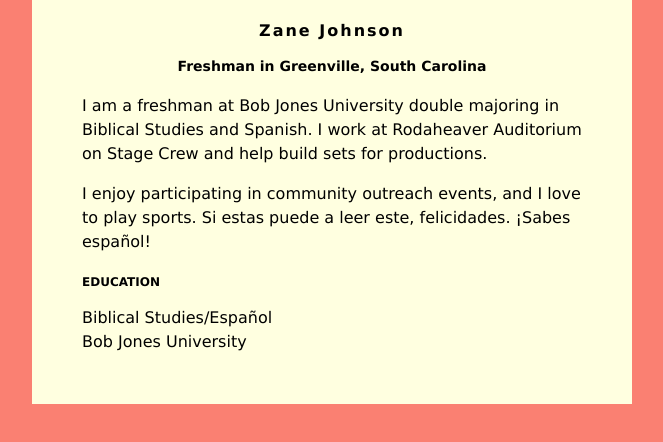
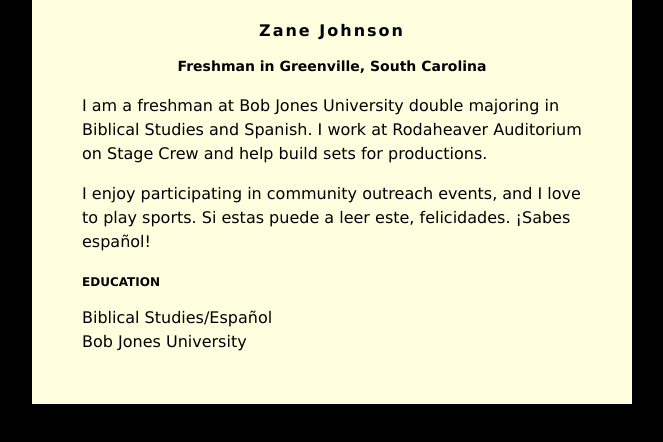
Before and after one commit to zajohn/zajohn.github.io, a plain HTML site: page index.html in a window 1280 px wide. Shown: the whole page, without its empty margins (308-971 px from the left). Drawn offline with Linux system fonts and the light colour scheme.

Commit message:
Update index.html

```diff
--- a/index.html
+++ b/index.html
@@ -2,7 +2,7 @@
 <head>
 <style>
 body {
-    background: salmon;
+    background: black;
     font-family: Verdana;
 }
 #content {
```
